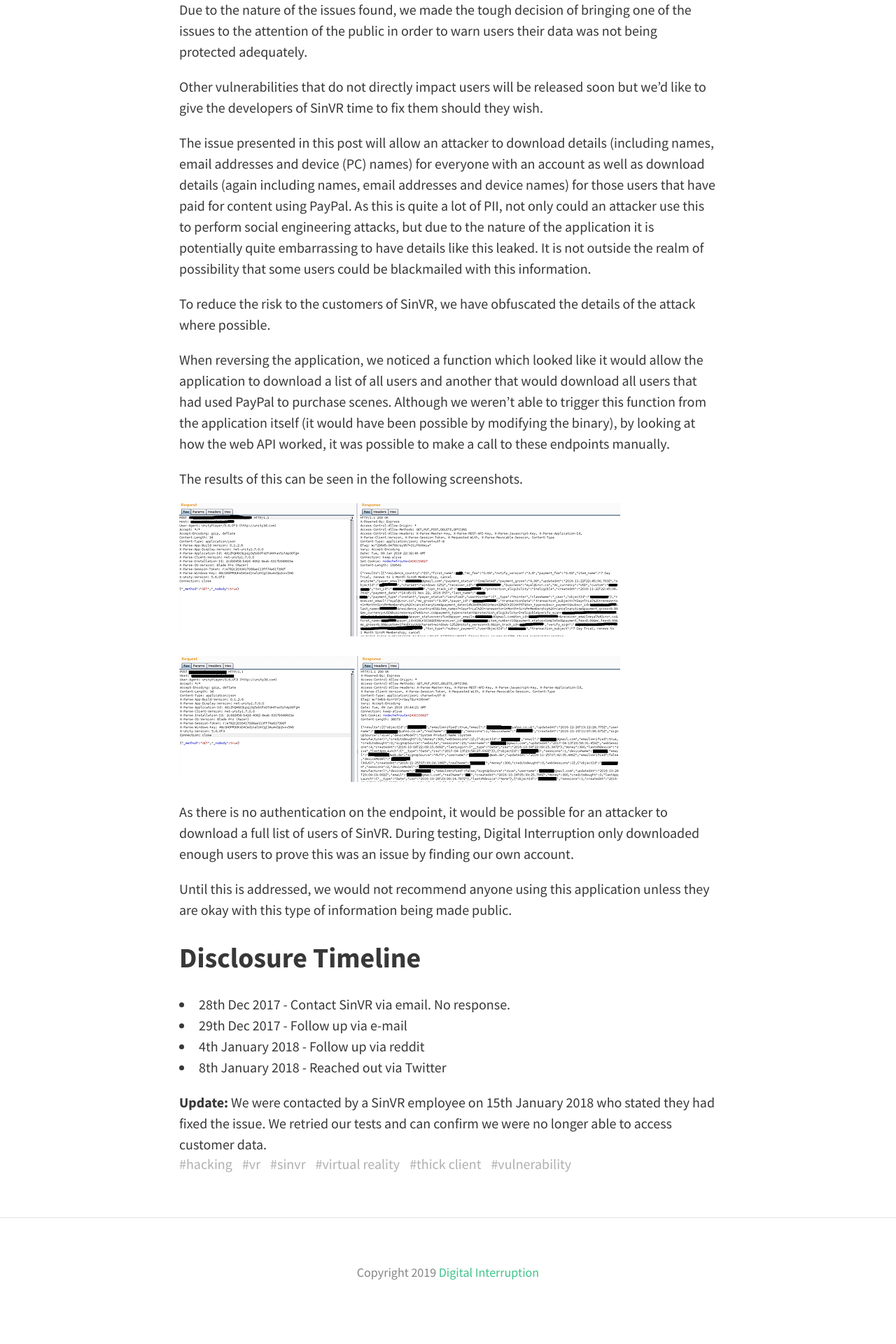
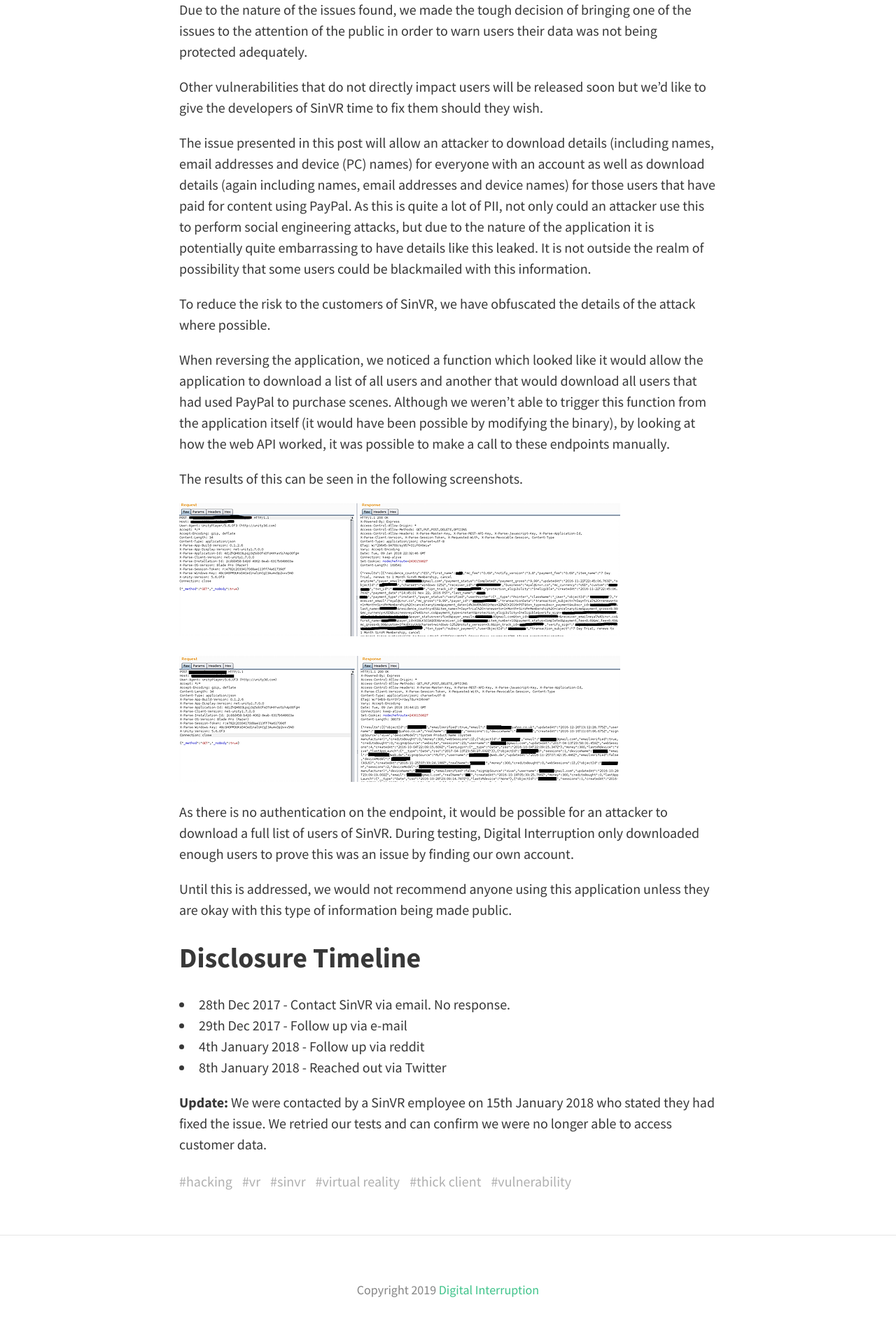
Before and after one commit to DigitalInterruption/research, a Jekyll site: the page built from _posts/2018-01-09-attention-sinvr-users.md, in a window 1280 px wide. Shown: the part 958-2878 px from the top of the page at 70% size. Built offline with Jekyll 4.4.1, drawn with Linux system fonts in a browser that asks for light colours; nearby versions of some CDN libraries; before the commit the page ends 2853 px from its top, so only the background shows below that.

Commit message:
Add spacing between post body and tag list

```diff
--- a/_sass/layouts/_tags.scss
+++ b/_sass/layouts/_tags.scss
@@ -1,3 +1,6 @@
+div.tags {
+  margin-top: 25px;
+}
 .tag-title {
   color: $tags-color;
   margin-bottom: 0;
```
